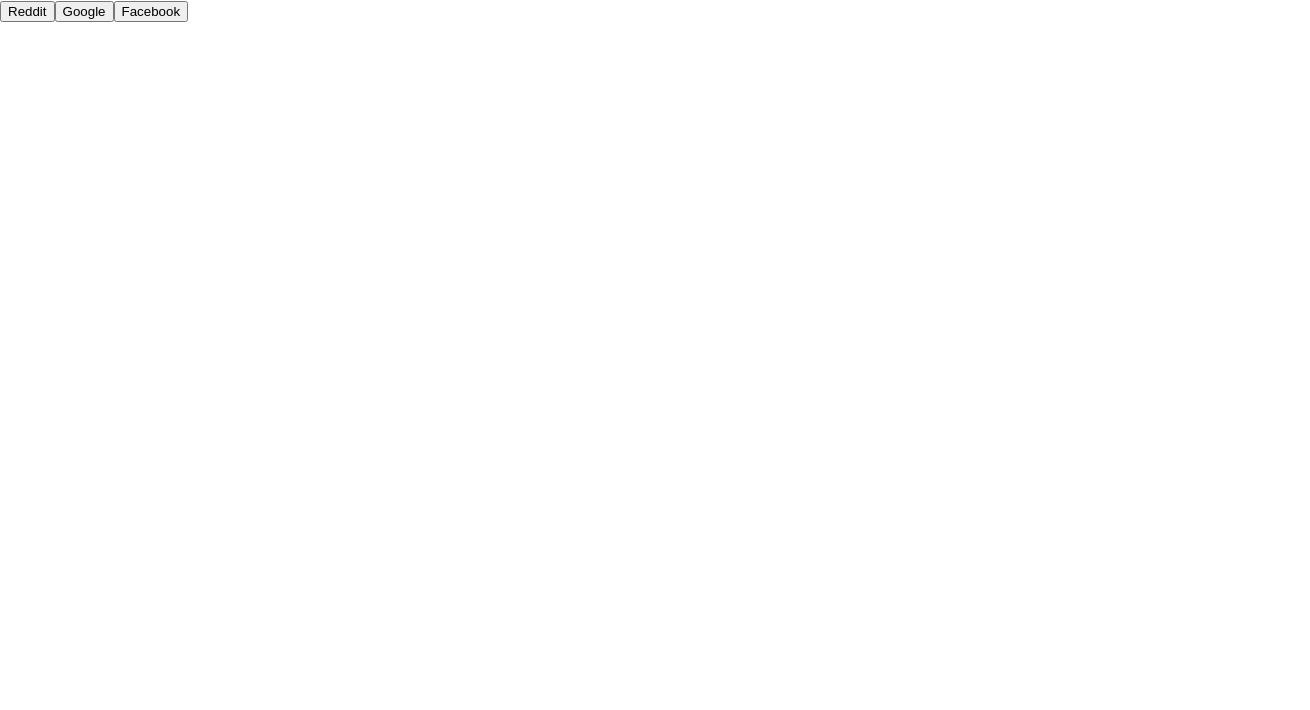
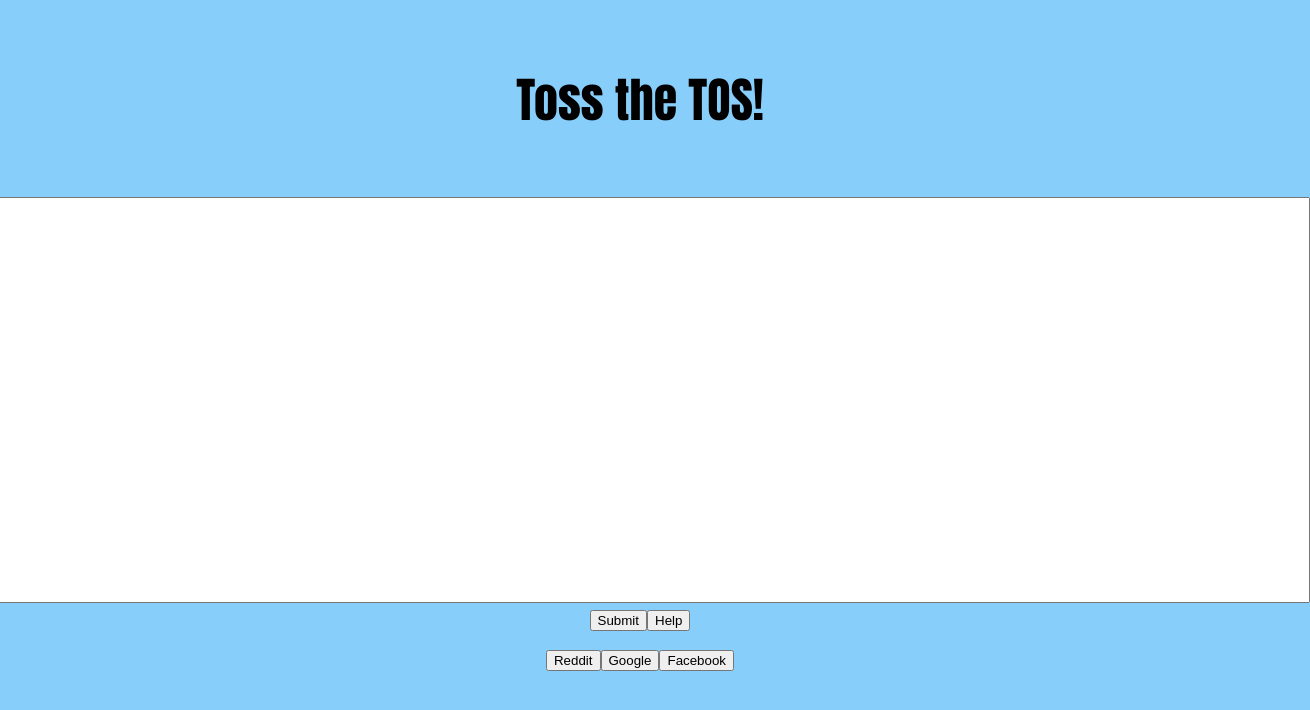
Before and after one commit to qeggleston/TOS-Helper, a React (Create React App) app: page / in a window 1280 px wide. Shown: the top 710 px of the page, 1310 px wide, since content can reach past the window. Built offline with nearby package versions, Linux system fonts and the light colour scheme.

Commit message:
Improve visualization interface and add term select

```diff
--- a/src/App.css
+++ b/src/App.css
@@ -1,38 +1,23 @@
-.App {
-  text-align: center;
+body {
+  background-color: lightskyblue;
 }
 
-.App-logo {
-  height: 40vmin;
-  pointer-events: none;
+#wrapper {
+  display: grid;
+  grid-template-columns: 100%;
+  grid-template-rows: 25vh 50vh 5vh 5vh 5vh 5vh 5vh;
+  text-align: center;
+  justify-items: center;
+  align-items: center;
 }
 
-@media (prefers-reduced-motion: no-preference) {
-  .App-logo {
-    animation: App-logo-spin infinite 20s linear;
-  }
+textarea {
+  width: 100em;
+  height: 30em;
+  resize: none;
 }
 
-.App-header {
-  background-color: #282c34;
-  min-height: 100vh;
-  display: flex;
-  flex-direction: column;
-  align-items: center;
-  justify-content: center;
-  font-size: calc(10px + 2vmin);
-  color: white;
+#title {
+  font-size: 48px;
+  font-family: Impact, Haettenschweiler, 'Arial Narrow Bold', sans-serif;
 }
-
-.App-link {
-  color: #61dafb;
-}
-
-@keyframes App-logo-spin {
-  from {
-    transform: rotate(0deg);
-  }
-  to {
-    transform: rotate(360deg);
-  }
-}
--- a/src/App.js
+++ b/src/App.js
@@ -456,7 +456,7 @@ Live Policies: These policies apply to all content broadcast to Facebook through
 Date of Last Revision: October 22, 2020`]
 
 function textAnalyze(name) {
-  let corpus = new Corpus(testTitle, testText);
+  let corpus = new Corpus(testTitle, testText, false, []);
   let terms = corpus.getTopTermsForDocument(name, 999);
   let doc = corpus.getDocument(name);
   let processedTerms = [];
@@ -500,16 +500,47 @@ class App extends React.Component {
                     terms: terms
     });
   };
+  updateInputText = (event) => {
+    this.setState({
+      inputText: event.target.value
+    })
+  }
+  showHelp = () => {
+
+  }
+  processUserInput = () => {
+    if(this.state.inputText) {
+      testTitle[testTitle.length] = "userTerms";
+      testText[testText.length] = this.state.inputText;
+      let terms = textAnalyze("userTerms");
+      this.setState({
+        showUserTerms: true,
+        terms: terms
+      })
+    }
+  }
 
   render() {
     console.log("render() method");
 
-    if(!this.state.showFacebook && !this.state.showGoogle && !this.state.showReddit) {
+    if(!this.state.showFacebook && !this.state.showGoogle && !this.state.showReddit && !this.state.showUserTerms) {
       return (
         <>
-          <button onClick={this.clickReddit}>Reddit</button>
-          <button onClick={this.clickGoogle}>Google</button>
-          <button onClick={this.clickFacebook}>Facebook</button>
+          <body>
+            <div id="wrapper">
+              <label id="title">Toss the TOS!</label>
+              <textarea onChange={ this.updateInputText }></textarea>
+              <div id="buttons">
+                <button onClick={this.processUserInput}>Submit</button>
+                <button onClick={this.showHelp}>Help</button>
+              </div>
+              <div id="examples">
+              <button onClick={this.clickReddit}>Reddit</button>
+              <button onClick={this.clickGoogle}>Google</button>
+              <button onClick={this.clickFacebook}>Facebook</button>
+              </div>
+            </div>
+          </body>
         </>
       );
     }
--- a/src/sketches/sketch.js
+++ b/src/sketches/sketch.js
@@ -7,20 +7,17 @@ var catapult;
 var constraint;
 var canvas;
 var mouseConstraint;
-var ballObjects;
-var ballIndex;
-var termBalls;
+
+var refBalls;
+var placedBalls;
 
 //let firstOptions = true;
 //let secondOptions = false;
 let viz = false;
 let terms;
+let sel;
 
-let button1;
-let button2;
-//add more parameters here
-
-let wordBubbles;
+//let wordBubbles;
 
 export default function sketch(p) {
 
@@ -39,29 +36,22 @@ export default function sketch(p) {
     }
 
     p.draw = () => {
-        /**if(firstOptions) {
-            p.background(0);
-        }
-        else if(secondOptions) {
-            p.background(0);
-        }
-        else**/ if(viz) {
+        if(viz) {
             p.background(131,173,225);
 
             p.stroke(255);
             p.fill(255);
             drawVertices(catapult.vertices, p);
-            for(let x = 0; x < ballObjects.length; x++) {
-                if(termBalls[x].draw) {
+            for(let x = 0; x < placedBalls.length; x++) {
                 p.stroke(249,228,219);
                 p.fill(249,228,219);
-                    drawVertices(ballObjects[x].vertices, p);
+                drawVertices(placedBalls[x].ball.vertices, p);
                 p.stroke(0);
                 p.fill(0);
                 p.textAlign(p.CENTER);
                 p.textSize(24);
-                    p.text(termBalls[x].term, ballObjects[x].position.x, ballObjects[x].position.y + 5); //make this center
-                }
+                p.text(placedBalls[x].term, placedBalls[x].ball.position.x, placedBalls[x].ball.position.y + 5); //make this center
+
             }
             p.stroke(128);
             p.strokeWeight(2);
@@ -81,32 +71,16 @@ export default function sketch(p) {
     }
 
     p.mousePressed = () => {
-        if(p.mouseX < 50 && p.mouseX > 0 && p.mouseY < 50 && p.mouseX > 0 && ballIndex < ballObjects.length) {
-            World.add(engine.world, ballObjects[ballIndex]);
-            termBalls[ballIndex].draw = true;
-            ballIndex++;
-        }
+            let index = sel.value();
+            placedBalls[placedBalls.length] = JSON.parse(JSON.stringify(refBalls[index]));
+            let place = placedBalls[placedBalls.length - 1];
+            placedBalls[placedBalls.length - 1].ball = Bodies.circle(p.mouseX, p.mouseY, place.size, {restitution: place.restitution, mass: place.mass});
+
+            World.add(engine.world, placedBalls[placedBalls.length-1].ball);
+
     }
 
 }
-
-/**function setupFirstOptions(p) {
-    button1 = p.createButton('click me 1');
-    button1.position(p.width/2, p.height/2);
-    button1.mousePressed(() => setupSecondOptions(p));
-
-}
-
-function setupSecondOptions(p) {
-    firstOptions = false;
-    secondOptions = true;
-    button1.remove();
-    button2 = p.createButton('click me 2');
-    button2.position(p.width/2, p.height/2);
-    button2.mousePressed(() => setupViz(p));
-
-}**/
-
 
 function drawVertices(vertices, p) {
     p.beginShape();
@@ -117,12 +91,11 @@ function drawVertices(vertices, p) {
 }
 
 function setupViz(p) {
-    //secondOptions = false;
+
     viz = true;
-    //button2.remove();
 
-    termBalls = [];
-    ballObjects = [];
+    refBalls = [];
+    placedBalls = [];
 
     engine = Engine.create();
 
@@ -138,32 +111,23 @@ function setupViz(p) {
     });
     World.add(engine.world, [catapult, constraint]);
 
-    let xPos = 50;
-    let yPos = 200;
+    sel = p.createSelect();
+    sel.position(p.width - 150, 30);
 
     for(let x = 0; x < terms.length; x++) {
-        termBalls[termBalls.length] = {
+        refBalls[x] = {
             term: terms[x].term,
-            freq: terms[x].freq,
-            ball: null,
+            mass: terms[x].freq,
             size: terms[x].length * 5,
-            weight: terms[x].weight,
-            draw: false
+            restitution: terms[x].weight/10,
         };
-        termBalls[termBalls.length - 1].ball = Bodies.circle(xPos, yPos, termBalls[termBalls.length - 1].size, {density: termBalls[termBalls.length - 1].freq, restitution: termBalls[termBalls.length-1].weight/10});
         //size will be lengthToSize[x], density will be freqToWeight[x], rest will be weightToRest[x]
-        ballObjects[ballObjects.length] = termBalls[termBalls.length - 1].ball;
+        //ballObjects[ballObjects.length] = termBalls[termBalls.length - 1].ball;
 
-        if(xPos > p.width - 100) {
-            xPos = 50;
-        }
-        else {
-            xPos += 50;
-        }
+        sel.option(terms[x].term, x);
 
     }
-
-    ballIndex = 0;
+    sel.changed(selectChanged);
 
     // walls
     rightWall = Bodies.rectangle(p.width - 10, p.height/2, 25, p.height, {isStatic: true});
@@ -186,6 +150,10 @@ function setupViz(p) {
     Engine.run(engine);
 }
 
+function selectChanged() {
+    console.log(sel.value());
+}
+
 //draw floating word bubbles
 function drawWordBubble(p) {
 
```
Also changed, not shown: package.json (+7 -1 lines), 1 other file (tests, documents, lock files or other folders). Lines whose indentation alone changed are shown as unchanged.
